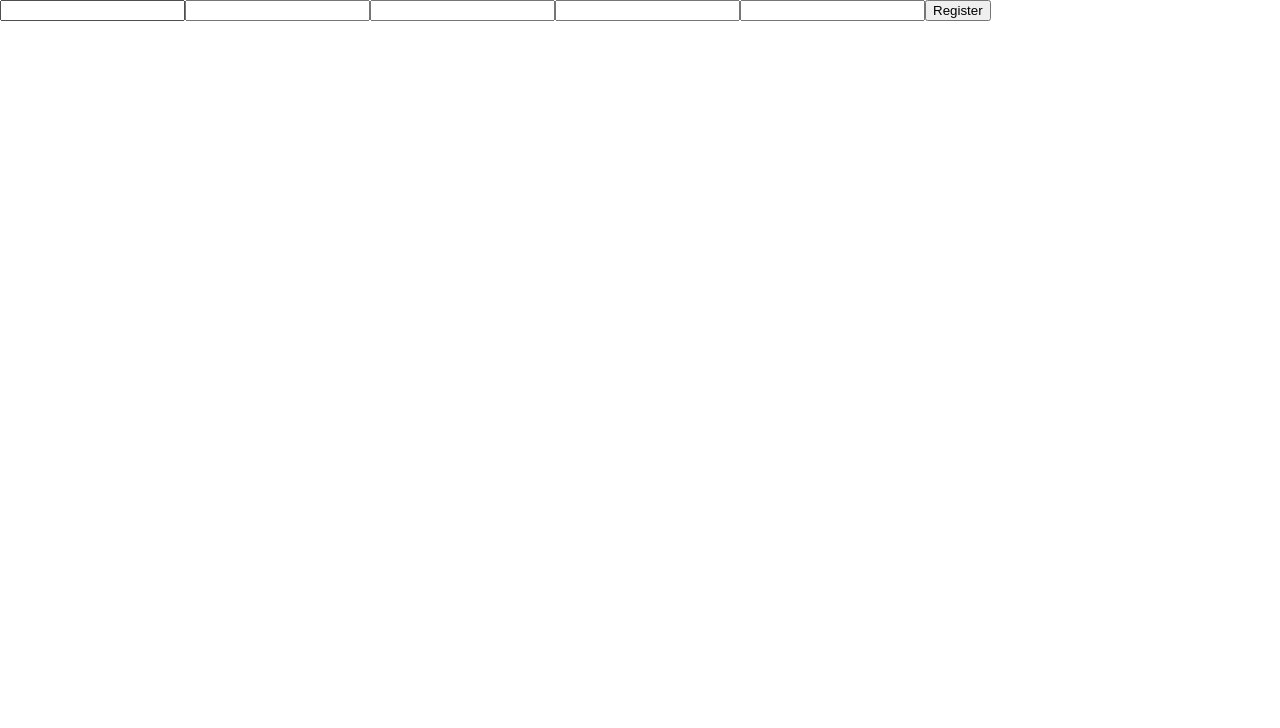
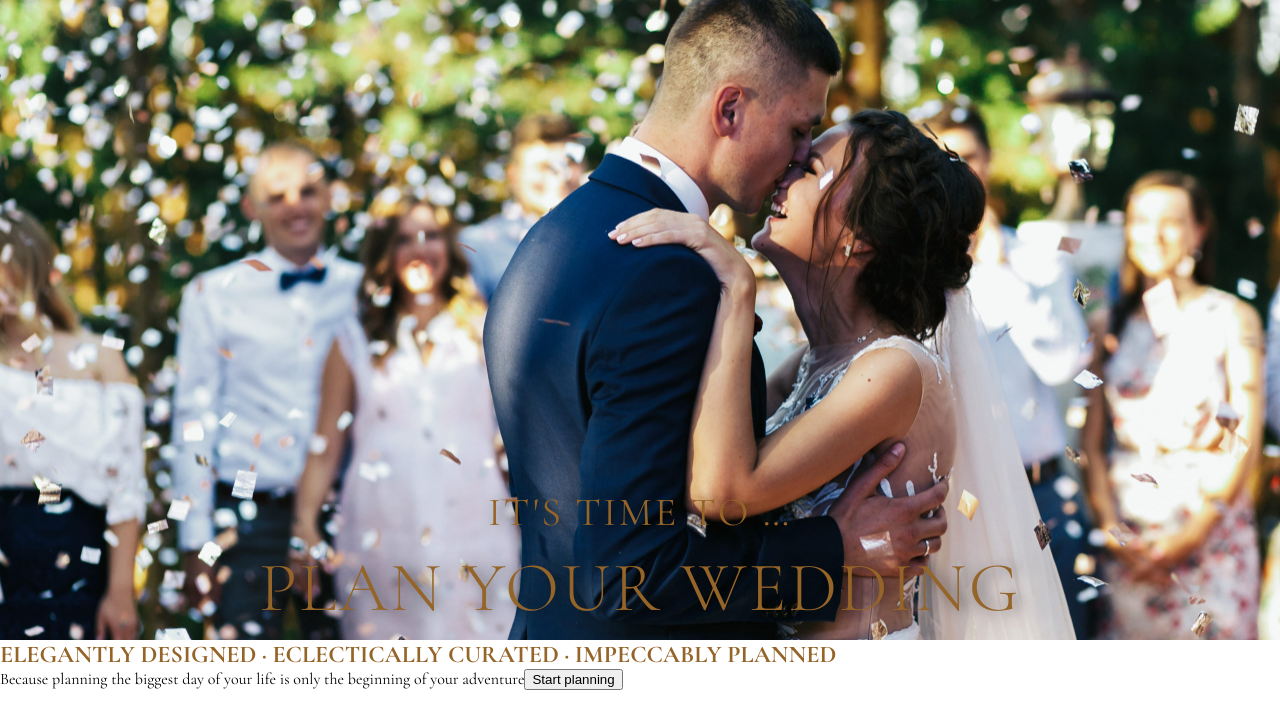
Before and after one commit to ChristinaNikolova/WeddingPlanner-React, a React (Create React App) app in the folder client/: page / in a window 1280 px wide. Shown: the top 728 px of the page. Built offline with nearby package versions, Linux system fonts and the light colour scheme.

Commit message:
work on Home Component

```diff
--- a/client/src/App.jsx
+++ b/client/src/App.jsx
@@ -1,5 +1,6 @@
 import * as authService from './services/auth';
 import './App.css';
+import Home from './components/Home/Home';
 
 function App() {
   const onRegisterSubmitHandler = (e) => {
@@ -16,38 +17,38 @@ function App() {
       .then((res) => console.log(res));
   };
   return (
-    <div>
-      {/* <header className='header'>
-        <nav className="header-nav">
-          <ul className="header-nav-ul">
-            <a>Blog</a>
-            <a>Planner</a>
-          </ul>
-        </nav>
-        <nav className="header-nav">
-          <ul className="header-nav-ul">
-            <li className="header-nav-li logo">
-              <a>WeddingPlanner</a>
-            </li>
-          </ul>
-        </nav>
-        <nav className="header-nav">
-          <ul className="header-nav-ul">
-            <a>Login</a>
-            <a>Register</a>
-          </ul>
-        </nav>
-      </header> */}
-      <form onSubmit={onRegisterSubmitHandler}>
-        <input type="text" name="firstName" />
-        <input type="text" name="lastName" />
-        <input type="email" name="email" />
-        <input type="password" name="password" />
-        <input type="password" name="repass" />
-        <button>Register</button>
-      </form>
-    </div>
+    <Home />
   );
 }
 
 export default App;
+
+  //  {/* <header className='header'>
+  //       <nav className="header-nav">
+  //         <ul className="header-nav-ul">
+  //           <a>Blog</a>
+  //           <a>Planner</a>
+  //         </ul>
+  //       </nav>
+  //       <nav className="header-nav">
+  //         <ul className="header-nav-ul">
+  //           <li className="header-nav-li logo">
+  //             <a>WeddingPlanner</a>
+  //           </li>
+  //         </ul>
+  //       </nav>
+  //       <nav className="header-nav">
+  //         <ul className="header-nav-ul">
+  //           <a>Login</a>
+  //           <a>Register</a>
+  //         </ul>
+  //       </nav>
+  //     </header> */}
+  // {/* <form onSubmit={onRegisterSubmitHandler}>
+  //       <input type="text" name="firstName" />
+  //       <input type="text" name="lastName" />
+  //       <input type="email" name="email" />
+  //       <input type="password" name="password" />
+  //       <input type="password" name="repass" />
+  //       <button>Register</button>
+  //     </form> */}
--- /dev/null
+++ b/client/src/components/Home/Home.jsx
@@ -0,0 +1,19 @@
+import './Home.css';
+import Jumbotron from './Jumbotron/Jumbotron';
+
+function Home() {
+    return (
+        <section id="home" className="section">
+            <Jumbotron />
+            <div className="home-content-wrapper">
+                <h2 className="home-title">ELEGANTLY DESIGNED · ECLECTICALLY CURATED · IMPECCABLY PLANNED</h2>
+                <span className="home-content">
+                    Because planning the biggest day of your life is only the beginning of your adventure
+                </span>
+                <button className='btn'>Start planning</button>
+            </div>
+        </section>
+    );
+}
+
+export default Home;
--- /dev/null
+++ b/client/src/components/Home/Jumbotron/Jumbotron.css
@@ -0,0 +1,32 @@
+#jumbo {
+  background-image: url(../../../../public/img/shutterstock_589745804-scaled.jpg);
+  background-position: center center;
+  background-size: cover;
+  background-repeat: no-repeat;
+  height: 80vh;
+  position: relative;
+}
+
+.jumbo-title-wrapper {
+  width: 100%;
+  text-transform: uppercase;
+  letter-spacing: 2.5px;
+  line-height: 1.2;
+  text-shadow: 4px 1px 15px rgba(0, 0, 0, 0.75);
+  text-align: center;
+  position: absolute;
+  bottom: 10px;
+  left: 50%;
+  transform: translate(-50%);
+}
+
+.jumbo-sub-title {
+  font-weight: 400;
+  font-size: 40px;
+  margin-bottom: 10px;
+}
+
+.jumbo-main-title {
+  font-weight: 300;
+  font-size: 70px;
+}
--- /dev/null
+++ b/client/src/components/Home/Jumbotron/Jumbotron.jsx
@@ -0,0 +1,14 @@
+import './Jumbotron.css';
+
+function Jumbotron() {
+    return (
+        <section id="jumbo">
+            <div className="jumbo-title-wrapper">
+                <h4 className="jumbo-sub-title">It's time to &hellip;</h4>
+                <h1 className="jumbo-main-title">plan your wedding</h1>
+            </div>
+        </section>
+    );
+}
+
+export default Jumbotron;
```
Also changed, not shown: client/public/img/shutterstock_589745804-scaled.jpg (added), client/src/components/Home/Home.css (added), 1 other file (tests, documents, lock files or other folders).
